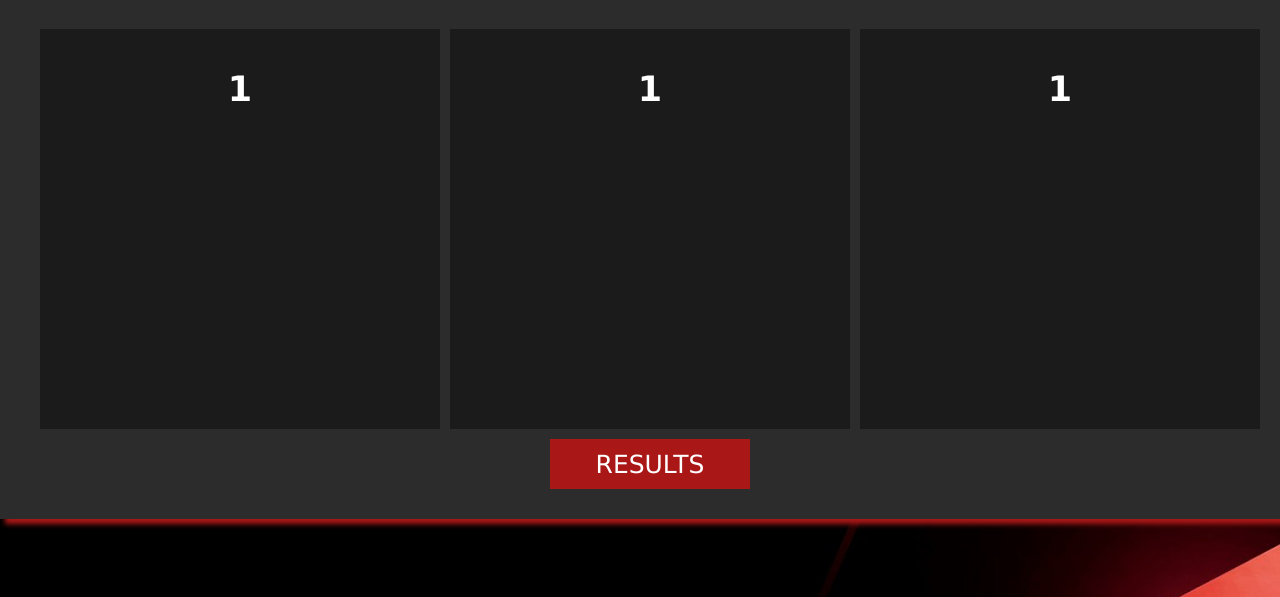
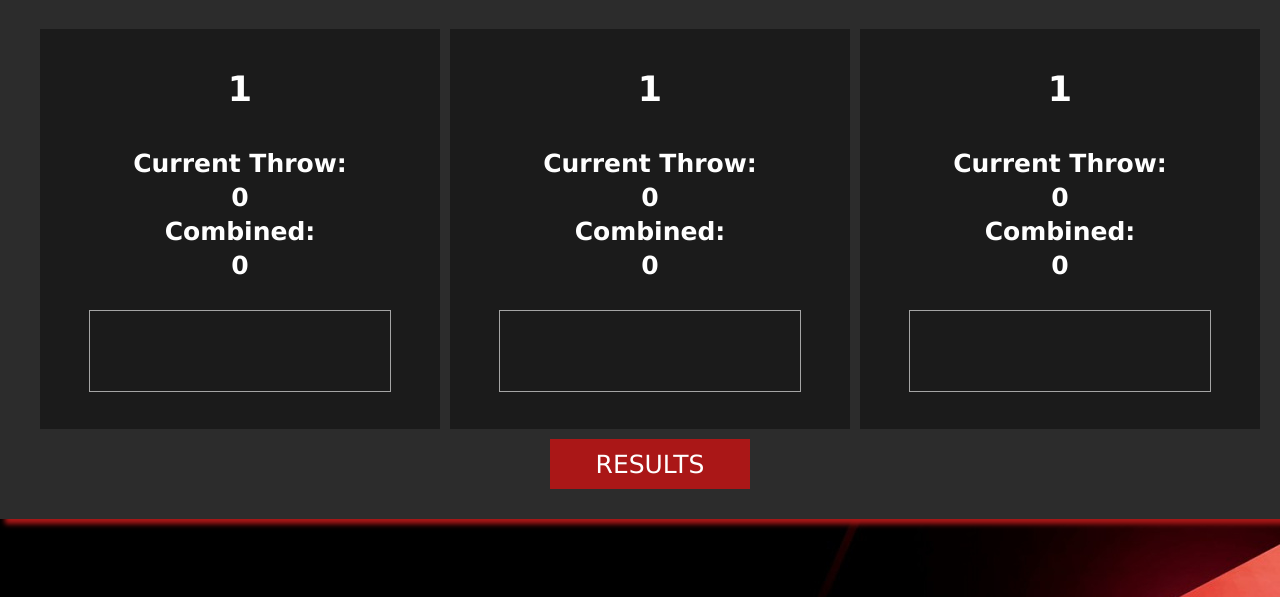
Before and after one commit to jasagregoric/Gambling-Room, a PHP site: page /game.php in a window 1280 px wide. Shown: the part 203-800 px from the top of the page. Run offline with PHP 8.4, Linux system fonts and the light colour scheme; the visitor is signed in with stand-in values (Sample User, id 1).

Commit message:
Add files via upload

```diff
--- a/game.php
+++ b/game.php
@@ -112,19 +112,52 @@
                 <td class="pl">
                     <div class="pla">
                         <h3><?php echo $_SESSION["p1"]; ?></h3>
-                        <?php p1();?>
+                        <?php
+                        if((isset($_POST["throw"]))==false) {
+                            echo "<h4>Current Throw:</h4>
+                                  <h4>0</h4>
+                                  <h4>Combined:</h4>
+                                  <h4 class=\"d\">0</h4>
+                                  <div class=\"dic\">
+                                      <div class=\"di\">";
+                            echo "</div>
+                                  </div>";
+                        }
+                        p1();?>
                     </div>
                 </td>
                 <td class="pl">
                     <div class="pla">
                         <h3><?php echo $_SESSION["p2"]; ?></h3>
-                        <?php p2(); ?>
+                        <?php
+                        if((isset($_POST["throw"]))==false) {
+                            echo "<h4>Current Throw:</h4>
+                                  <h4>0</h4>
+                                  <h4>Combined:</h4>
+                                  <h4 class=\"d\">0</h4>
+                                  <div class=\"dic\">
+                                      <div class=\"di\">";
+                            echo "</div>
+                                  </div>";
+                        }
+                        p2();?>
                     </div>
                 </td>
                 <td class="pl">
                     <div class="pla">
                         <h3><?php echo $_SESSION["p3"]; ?></h3>
-                        <?php p3(); ?>
+                        <?php
+                        if((isset($_POST["throw"]))==false) {
+                            echo "<h4>Current Throw:</h4>
+                                  <h4>0</h4>
+                                  <h4>Combined:</h4>
+                                  <h4 class=\"d\">0</h4>
+                                  <div class=\"dic\">
+                                      <div class=\"di\">";
+                            echo "</div>
+                                  </div>";
+                        }
+                        p3();?>
                     </div>
                 </td>
             </tr>
--- a/index.php
+++ b/index.php
@@ -8,7 +8,7 @@
     <body>
         <h1>Gambling Room</h1>
         <div class="main">
-            <form name="game" action="game.php" method="POST">
+            <form name="game" action="game.php" method="POST" autocomplete="off">
                 <ul id="pl">
                     <li>
                         <div class="players">
```
